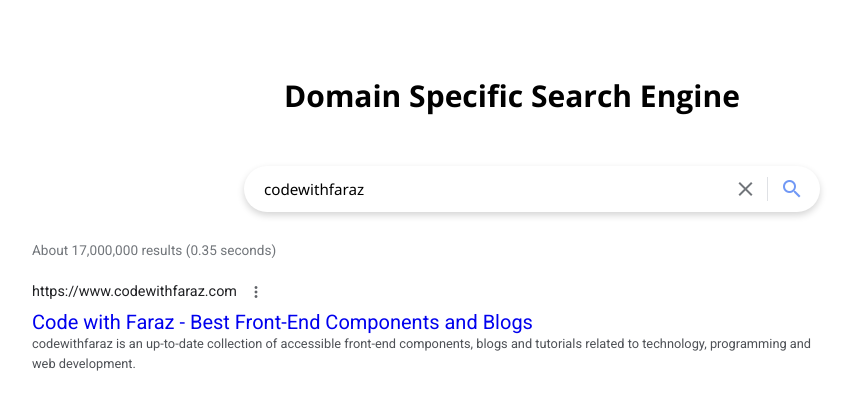
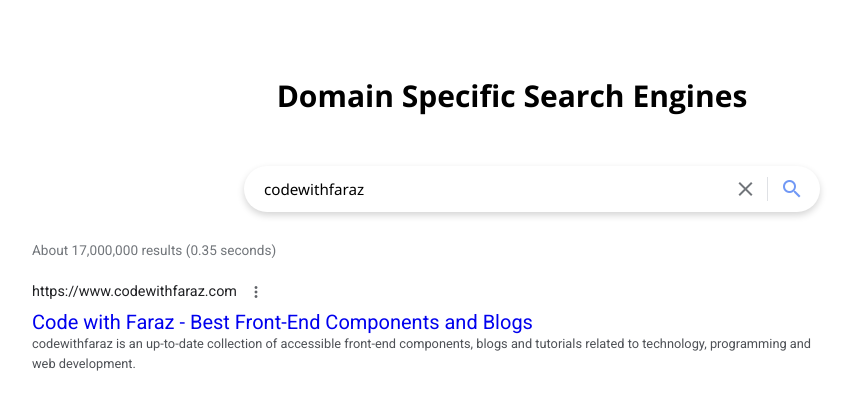
Before and after one commit to Jaydenho99/Health-News-Search-Engine, a Flask app: page /home in a window 1280 px wide. Shown: the top 399 px of the page, without its empty margins (128-981 px from the left). Run offline with Flask 3, Linux system fonts and the light colour scheme.

Commit message:
Add alphapbet

```diff
--- a/templates/index.html
+++ b/templates/index.html
@@ -19,7 +19,7 @@
 <body>
     <header>
     <div class="title">
-        <h2>Domain Specific Search Engine</h2>
+        <h2>Domain Specific Search Engines</h2>
     </div>
       <div class="top-header">
         <div class="top-header__left-sec">
```
